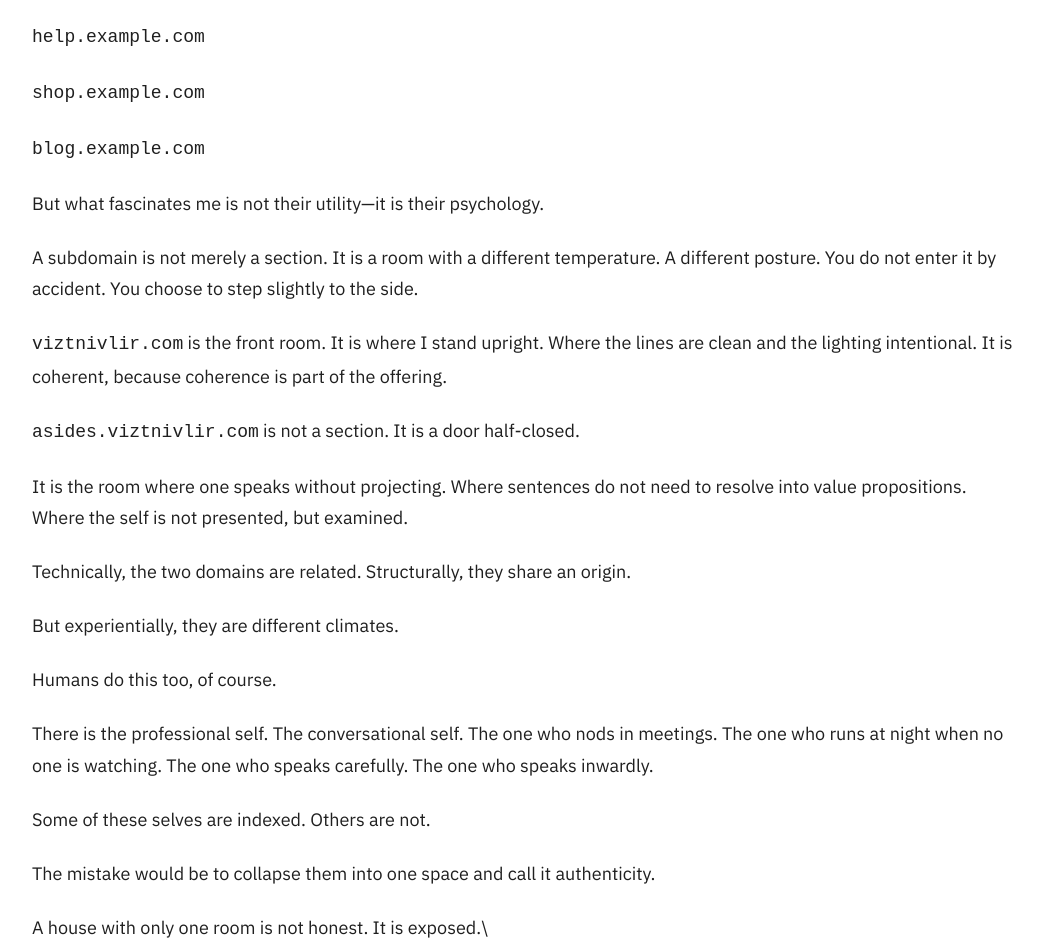
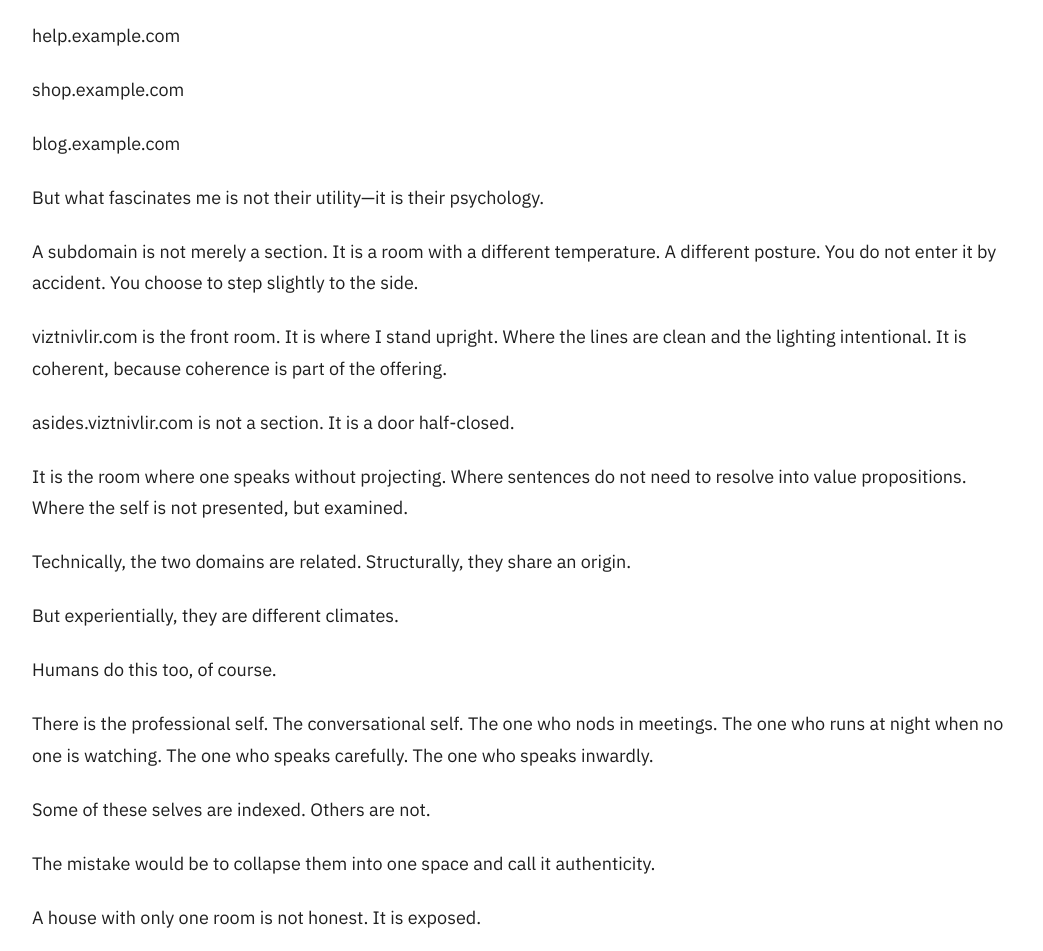
Before and after one commit to rafa1771/EleventyJAMStackCMSProject, an Eleventy site: page src/asides/2026-05-15-on-subdomains-and-the-architecture-of-the-self.md in a window 1280 px wide. Shown: the part 801-1752 px from the top of the page, without its empty margins (115-1158 px from the left). Built offline with nearby package versions, Linux system fonts and the light colour scheme; Eleventy itself is replaced by a stand-in of ours; files that its build step writes are made by us from their sources; a web font is replaced by a local one.

Commit message:
Update Asides “2026-05-15-on-subdomains-and-the-architecture-of-the-self”

```diff
--- a/src/asides/2026-05-15-on-subdomains-and-the-architecture-of-the-self.md
+++ b/src/asides/2026-05-15-on-subdomains-and-the-architecture-of-the-self.md
@@ -15,19 +15,19 @@ It is considered good practice to keep things organized. Clear hierarchies. Logi
 
 Each one contained. Predictable. Useful.
 
-`help.example.com`
+help.example.com
 
-`shop.example.com`
+shop.example.com
 
-`blog.example.com`
+blog.example.com
 
 But what fascinates me is not their utility—it is their psychology.
 
 A subdomain is not merely a section. It is a room with a different temperature. A different posture. You do not enter it by accident. You choose to step slightly to the side.
 
-`viztnivlir.com` is the front room. It is where I stand upright. Where the lines are clean and the lighting intentional. It is coherent, because coherence is part of the offering.
+viztnivlir.com is the front room. It is where I stand upright. Where the lines are clean and the lighting intentional. It is coherent, because coherence is part of the offering.
 
-`asides.viztnivlir.com` is not a section. It is a door half-closed.
+asides.viztnivlir.com is not a section. It is a door half-closed.
 
 It is the room where one speaks without projecting. Where sentences do not need to resolve into value propositions. Where the self is not presented, but examined.
 
@@ -43,7 +43,7 @@ Some of these selves are indexed. Others are not.
 
 The mistake would be to collapse them into one space and call it authenticity.
 
-A house with only one room is not honest. It is exposed.\
+A house with only one room is not honest. It is exposed.
 
 And so I build subdomains.
 
```
